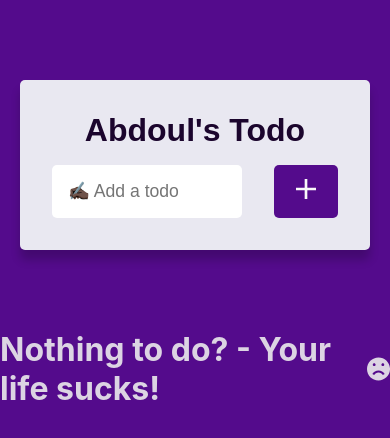
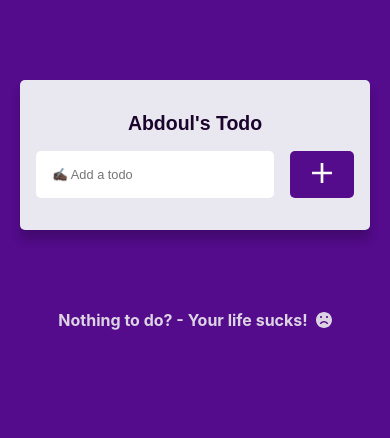
Before and after one commit to Abdoulomr/Abdouls-Todo-App, a React (Create React App) app: page / in a window 390 px wide. Shown: the top 438 px of the page. Built offline with nearby package versions, Linux system fonts and the light colour scheme.

Commit message:
first responsive correction

```diff
--- a/src/components/addTodoForm/AddTodoForm.css
+++ b/src/components/addTodoForm/AddTodoForm.css
@@ -17,22 +17,24 @@
 .todo-header {
     color: rgb(27, 5, 45);
     width: fit-content;
+    font-size: clamp(1rem, 5vw, 1.5rem);
     margin: 1rem auto;
 }
 
 .todo-form {
     display: flex;
     justify-content: space-around;
-    width: 90%;
+    width: 100%;
+    max-width: 600px;
     margin: auto;
-    gap: 2rem;
+    gap: 1rem;
 }
 
 .todo-input {
     width: 85%;
     padding: 1rem;
     border: none;
-    font-size: 1.1rem;
+    font-size: clamp(.8rem, 2vw, 1.1rem);
     border-radius: #fafafa;
     border-radius: 5px;
 
@@ -43,7 +45,7 @@
 }
 
 .submit-btn {
-    font-size: 1.1rem;
+    font-size: clamp(.8rem, 2vw, 1.1rem);
     background-color: rgb(84, 11, 140);
     color: #fafafa;
     border: none;
--- a/src/components/todos/Todos.css
+++ b/src/components/todos/Todos.css
@@ -9,7 +9,6 @@
     font-family: Arial, Helvetica, sans-serif;
     gap: 1rem;
     border-radius: 5px;
-    transition: all .1s ease-in-out;
 
 }
 
@@ -101,8 +100,7 @@ h2 {
     display: flex;
     align-items: center;
     gap: .5rem;
-    font-size: 2rem;
-
+    font-size: clamp(1rem, 2vw, 2rem)
 }
 
 @media screen and (max-width: 1030) {
```
